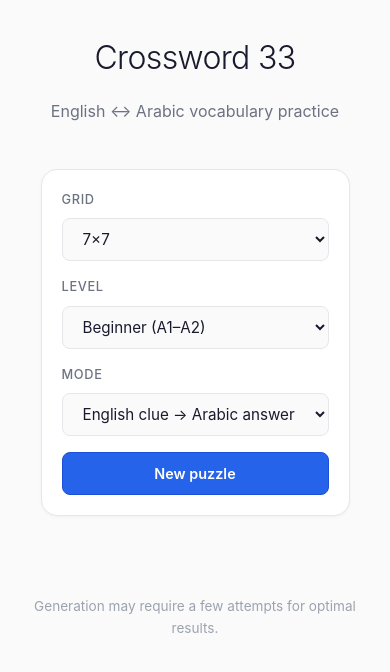
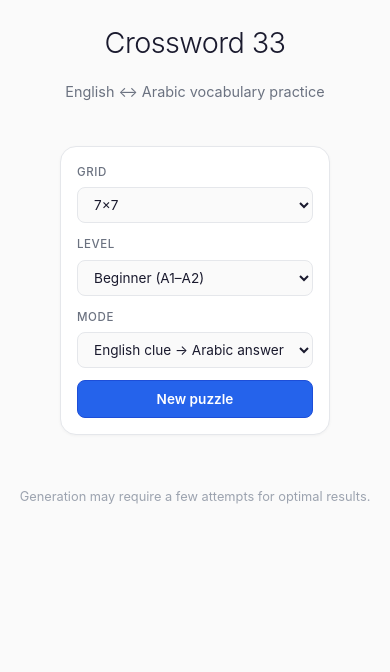
Before and after one commit to harbiad/crossword-, a React (Vite) app: page / in a window 390 px wide. Shown: the top 672 px of the page. Built offline with nearby package versions, Linux system fonts and the light colour scheme.

Commit message:
Reduce UI sizing to fit on one screen

```diff
--- a/src/App.css
+++ b/src/App.css
@@ -3,7 +3,7 @@
   max-width: 1200px;
   margin: 0 auto;
   min-height: 100vh;
-  padding: 48px 32px;
+  padding: 24px 24px;
   display: flex;
   flex-direction: column;
   align-items: center;
@@ -12,18 +12,18 @@
 /* Header */
 .header {
   text-align: center;
-  margin-bottom: 40px;
+  margin-bottom: 20px;
 }
 
 .header h1 {
-  font-size: 2.5rem;
+  font-size: 2rem;
   font-weight: 300;
   color: #1a1a2e;
   margin-bottom: 8px;
 }
 
 .header .subtitle {
-  font-size: 1rem;
+  font-size: 0.9rem;
   color: #6b7280;
   font-weight: 400;
 }
@@ -31,12 +31,12 @@
 /* Controls */
 .controls {
   display: flex;
-  gap: 24px;
+  gap: 16px;
   flex-wrap: wrap;
   align-items: flex-end;
   justify-content: center;
-  margin-bottom: 48px;
-  padding: 24px 32px;
+  margin-bottom: 24px;
+  padding: 16px 20px;
   background: #ffffff;
   border: 1px solid #e5e7eb;
   border-radius: 16px;
@@ -46,8 +46,8 @@
 .controls label {
   display: flex;
   flex-direction: column;
-  gap: 8px;
-  font-size: 0.8rem;
+  gap: 6px;
+  font-size: 0.72rem;
   font-weight: 500;
   color: #6b7280;
   text-transform: uppercase;
@@ -55,13 +55,13 @@
 }
 
 .controls select {
-  padding: 10px 16px;
-  font-size: 0.95rem;
+  padding: 8px 12px;
+  font-size: 0.85rem;
   border: 1px solid #e5e7eb;
   border-radius: 8px;
   background: #fafafa;
   color: #1a1a2e;
-  min-width: 180px;
+  min-width: 150px;
   transition: all 0.2s ease;
 }
 
@@ -76,12 +76,13 @@
 }
 
 .controls button {
-  padding: 12px 28px;
+  padding: 10px 20px;
   background: #2563eb;
   color: #ffffff;
   border: 1px solid #1d4ed8;
   border-radius: 8px;
   font-weight: 600;
+  font-size: 0.85rem;
 }
 
 .controls button:hover:not(:disabled) {
@@ -100,8 +101,8 @@
   color: #991b1b;
   padding: 16px 20px;
   border-radius: 12px;
-  margin-bottom: 32px;
-  font-size: 0.9rem;
+  margin-bottom: 20px;
+  font-size: 0.85rem;
   max-width: 600px;
   text-align: center;
 }
@@ -109,8 +110,8 @@
 /* Main Layout */
 .main {
   display: grid;
-  grid-template-columns: auto 380px;
-  gap: 48px;
+  grid-template-columns: auto 320px;
+  gap: 24px;
   align-items: start;
   width: 100%;
   max-width: 1000px;
@@ -142,8 +143,8 @@
   justify-content: center;
   border-right: 1px solid #e5e7eb;
   border-bottom: 1px solid #e5e7eb;
-  min-width: 44px;
-  min-height: 44px;
+  min-width: 36px;
+  min-height: 36px;
 }
 
 .cell:nth-child(-n+13) { /* First row - adjust based on grid size */
@@ -155,7 +156,7 @@
   height: 100%;
   border: none;
   text-align: center;
-  font-size: 1.25rem;
+  font-size: 1.05rem;
   font-weight: 500;
   background: transparent;
   color: #1a1a2e;
@@ -196,7 +197,7 @@
   inset-block-start: 3px;
   inset-inline-start: 5px;
   direction: inherit;
-  font-size: 0.65rem;
+  font-size: 0.6rem;
   font-weight: 500;
   color: #9ca3af;
   pointer-events: none;
@@ -211,18 +212,18 @@
 .sidebar {
   display: flex;
   flex-direction: column;
-  gap: 16px;
+  gap: 12px;
 }
 
 .clues {
   background: #ffffff;
   border: 1px solid #e5e7eb;
-  border-radius: 16px;
-  padding: 24px;
+  border-radius: 14px;
+  padding: 18px;
   display: flex;
   flex-direction: column;
-  gap: 20px;
-  max-height: 65vh;
+  gap: 16px;
+  max-height: 55vh;
   overflow-y: auto;
 }
 
@@ -240,7 +241,7 @@
 }
 
 .clues h2 {
-  font-size: 1.25rem;
+  font-size: 1.1rem;
   font-weight: 400;
   color: #1a1a2e;
   padding-bottom: 12px;
@@ -248,7 +249,7 @@
 }
 
 .clues h3 {
-  font-size: 0.75rem;
+  font-size: 0.7rem;
   font-weight: 600;
   color: #9ca3af;
   text-transform: uppercase;
@@ -259,8 +260,8 @@
 .selected-clue {
   background: #f5f3ff;
   border-radius: 10px;
-  padding: 14px 16px;
-  font-size: 0.95rem;
+  padding: 10px 12px;
+  font-size: 0.85rem;
   line-height: 1.5;
   color: #1a1a2e;
 }
@@ -273,7 +274,7 @@
 .clueColumns {
   display: grid;
   grid-template-columns: 1fr 1fr;
-  gap: 24px;
+  gap: 16px;
 }
 
 .repeatedClues {
@@ -298,12 +299,12 @@
 .clueBtn {
   display: block;
   width: 100%;
-  padding: 10px 12px;
+  padding: 8px 10px;
   text-align: left;
   background: transparent;
   border: none;
   border-radius: 8px;
-  font-size: 0.9rem;
+  font-size: 0.82rem;
   color: #4b5563;
   line-height: 1.4;
   transition: all 0.15s ease;
@@ -318,16 +319,16 @@
 .bottomButtons {
   display: grid;
   grid-template-columns: 1fr 1fr;
-  gap: 10px;
+  gap: 8px;
   padding: 0;
 }
 
 .bottomButtons button {
-  padding: 12px 16px;
+  padding: 10px 12px;
   background: #2563eb;
   border: 1px solid #1d4ed8;
   border-radius: 8px;
-  font-size: 0.85rem;
+  font-size: 0.8rem;
   color: #ffffff;
   font-weight: 600;
   text-align: center;
@@ -346,24 +347,24 @@
 /* Meta badges */
 .meta {
   display: flex;
-  gap: 12px;
+  gap: 8px;
   justify-content: center;
   flex-wrap: wrap;
 }
 
 .meta div {
-  font-size: 0.75rem;
+  font-size: 0.7rem;
   font-weight: 500;
   color: #6b7280;
   background: #f3f4f6;
-  padding: 6px 12px;
+  padding: 4px 10px;
   border-radius: 20px;
 }
 
 /* Note/Tip */
 .note {
-  margin-top: 48px;
-  font-size: 0.85rem;
+  margin-top: 28px;
+  font-size: 0.8rem;
   color: #9ca3af;
   text-align: center;
   max-width: 400px;
@@ -372,7 +373,7 @@
 /* Responsive */
 @media (max-width: 900px) {
   .app {
-    padding: 32px 20px;
+    padding: 20px 16px;
   }
 
   .header {
@@ -380,13 +381,13 @@
   }
 
   .header h1 {
-    font-size: 2rem;
+    font-size: 1.8rem;
   }
 
   .controls {
-    padding: 20px;
-    gap: 16px;
-    margin-bottom: 32px;
+    padding: 16px;
+    gap: 12px;
+    margin-bottom: 24px;
   }
 
   .controls select {
@@ -395,7 +396,7 @@
 
   .main {
     grid-template-columns: 1fr;
-    gap: 32px;
+    gap: 24px;
     max-width: 500px;
   }
 
@@ -404,8 +405,8 @@
   }
 
   .cell {
-    min-width: 36px;
-    min-height: 36px;
+    min-width: 34px;
+    min-height: 34px;
   }
 
   .clueColumns {
@@ -437,11 +438,11 @@
   }
 
   .cell {
-    min-width: 32px;
-    min-height: 32px;
+    min-width: 30px;
+    min-height: 30px;
   }
 
   .cell input {
-    font-size: 1rem;
+    font-size: 0.95rem;
   }
 }
```
